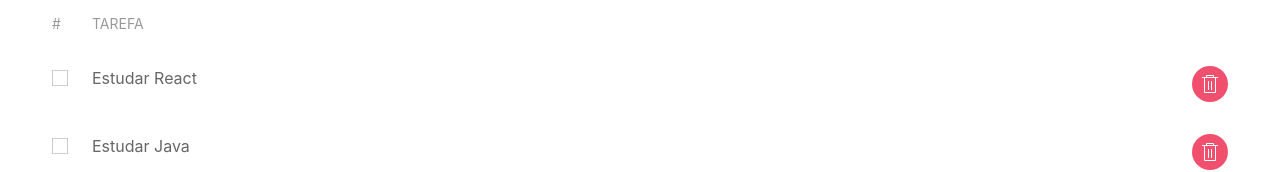
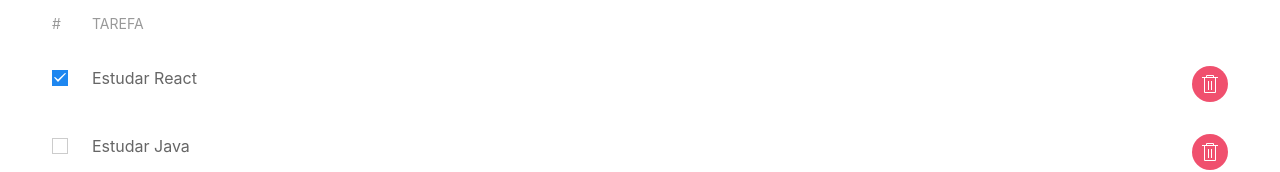
Before and after one commit to gabrieldasilvadev/TodoListReact, a React (Create React App) app: page / in a window 1280 px wide. Shown: the part 124-296 px from the top of the page. Built offline with nearby package versions, Linux system fonts and the light colour scheme.

Commit message:
Create event handleChange for checkbox input

```diff
--- a/src/components/TodoList.tsx
+++ b/src/components/TodoList.tsx
@@ -4,7 +4,7 @@
 
 const TodoList = () => {
   const todos: Todo[] = [
-    {id: 1, title: 'Estudar React', done: false},
+    {id: 1, title: 'Estudar React', done: true},
     {id: 2, title: 'Estudar Java', done: false},
   ];
 
--- a/src/components/TodoListItem.tsx
+++ b/src/components/TodoListItem.tsx
@@ -2,23 +2,36 @@
 import { Todo } from "./models/Todo";
 
 interface TodoListItemProps {
-  todo: Todo
+  todo: Todo;
 }
 
 const TodoListItem = (props: TodoListItemProps) => {
+
+  const handleChange = (e: any) => {
+    console.log('mudou');
+  }
+
   return (
     <tr className="uk-animation-slide-bottom-medium">
       <td className="uk-width-auto">
         <label>
-          <input type="checkbox" className="uk-checkbox" />
+          <input
+            type="checkbox"
+            className="uk-checkbox"
+            checked={props.todo.done}
+            onChange={handleChange}
+          />
         </label>
       </td>
       <td className="uk-width-expand">{props.todo.title}</td>
       <td className="uk-width-auto">
-        <button className="uk-icon-button uk-button-danger" uk-icon="trash"></button>
+        <button
+          className="uk-icon-button uk-button-danger"
+          uk-icon="trash"
+        ></button>
       </td>
     </tr>
-  )
-}
+  );
+};
 
 export default TodoListItem;
```
